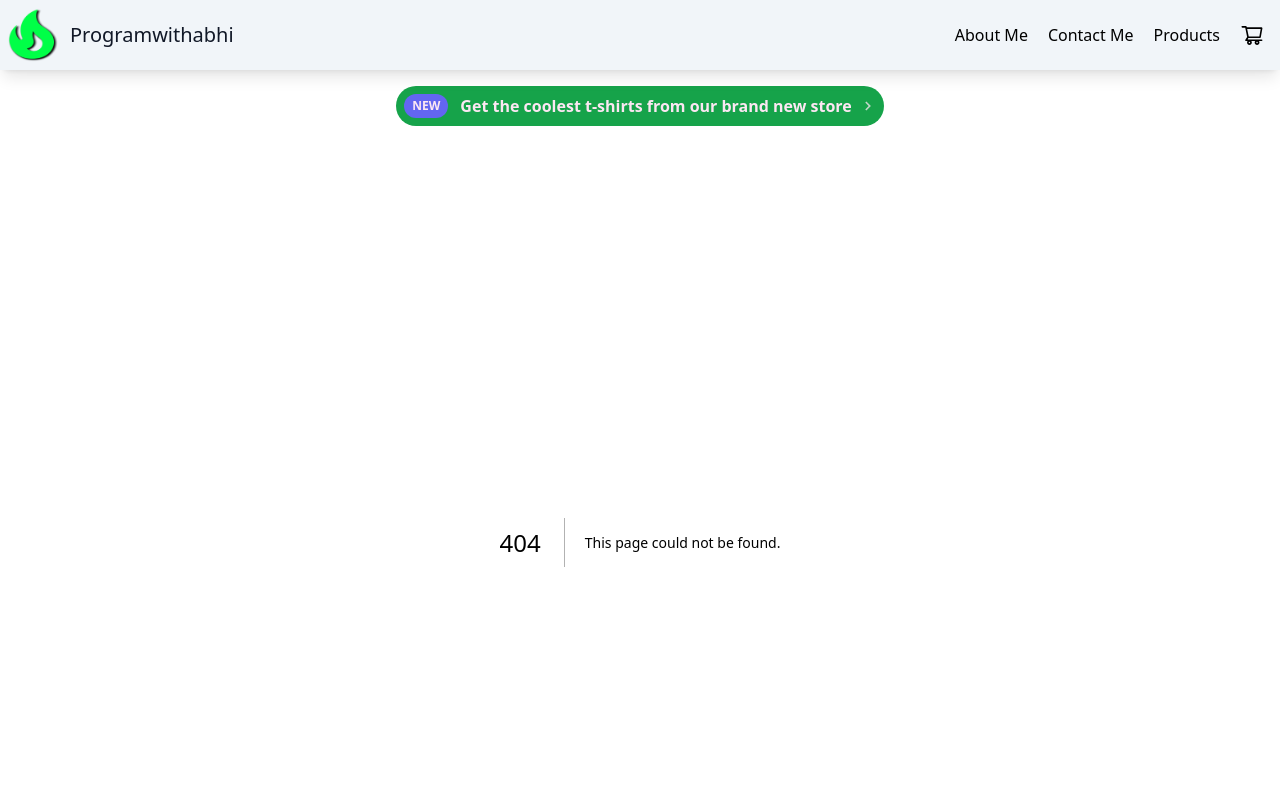
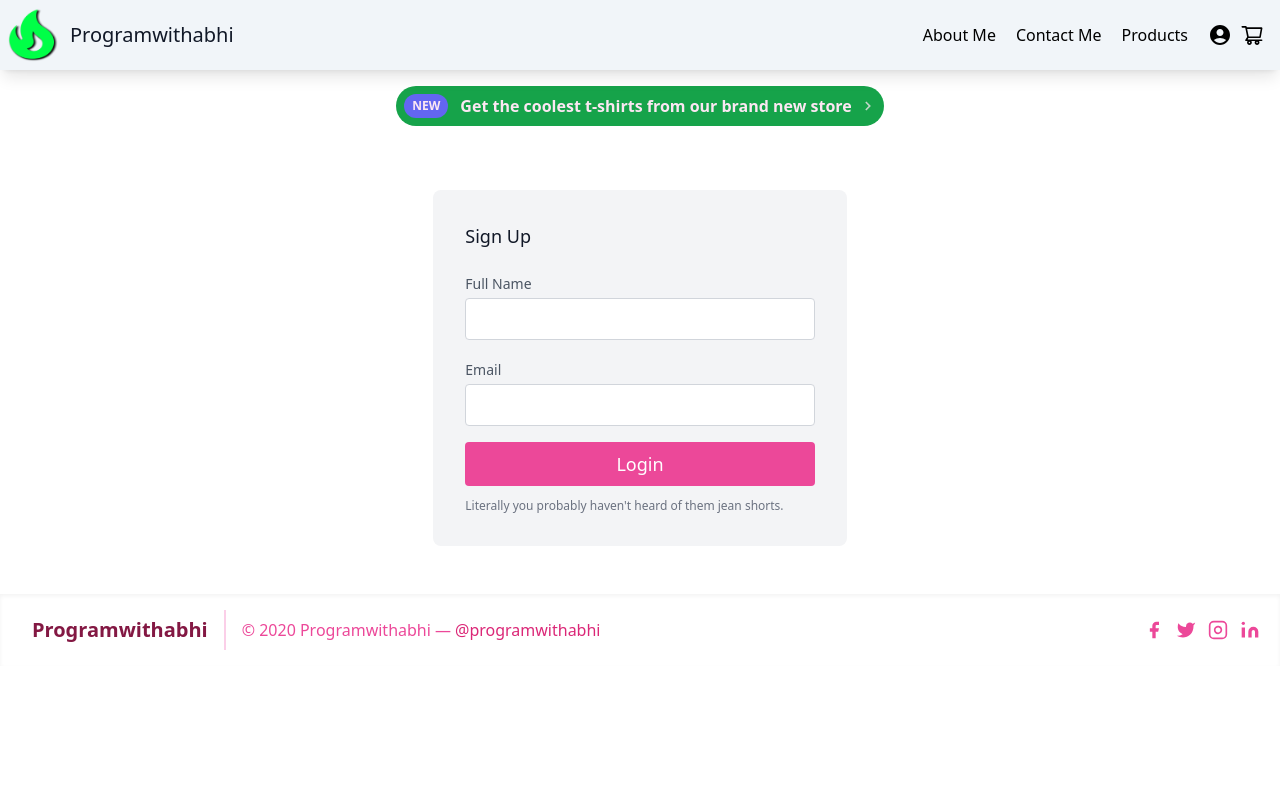
Before and after one commit to programwithabhi33/ecommerce_next_app, a Next.js app: page /login in a window 1280 px wide. Before the commit this address had no page. Shown: the top 800 px of the page. Built offline with nearby package versions, Linux system fonts and the light colour scheme.

Commit message:
added the login page

```diff
--- a/components/Navbar.js
+++ b/components/Navbar.js
@@ -1,39 +1,40 @@
 import React, { useEffect, useRef } from 'react'
 import Image from 'next/image';
 import Link from 'next/link'
-import { AiFillCloseCircle,AiOutlineShoppingCart } from 'react-icons/ai';
+import { AiFillCloseCircle, AiOutlineShoppingCart } from 'react-icons/ai';
+import { MdAccountCircle } from 'react-icons/md';
 const Navbar = () => {
+
   const ref = useRef('')
-  const handleClick = ()=>{
-    if(ref.current.classList.contains("translate-x-full")){
+  const handleClick = () => {
+    if (ref.current.classList.contains("translate-x-full")) {
       ref.current.classList.remove("translate-x-full")
       ref.current.classList.add("translate-x-0")
     }
-    else{
+    else {
       ref.current.classList.remove("translate-x-0")
       ref.current.classList.add("translate-x-full")
     }
   }
-
-
   return (
     <>
       <nav className='bg-slate-100 shadow-lg sticky top-0 z-30'>
         <div className="container mx-auto flex flex-wrap p-2 flex-col md:flex-row items-center">
           <a className="flex title-font font-medium items-center text-gray-900 mb-4 md:mb-0">
-            <Image src="/myLogo2.png" alt="Picture of the author" width={50} height={50}/>
+            <Image src="/myLogo2.png" alt="Picture of the author" width={50} height={50} />
             <span className="ml-3 text-xl">Programwithabhi</span>
           </a>
           <nav className="md:ml-auto flex flex-wrap items-center text-base justify-center">
-            <Link legacyBehavior  href={"/"}><a className="mr-5 hover:text-pink-900 cursor-pointer">About Me</a></Link>
-            <Link legacyBehavior  href={"/"}><a className="mr-5 hover:text-pink-900 cursor-pointer">Contact Me</a></Link>
+            <Link legacyBehavior href={"/"}><a className="mr-5 hover:text-pink-900 cursor-pointer">About Me</a></Link>
+            <Link legacyBehavior href={"/"}><a className="mr-5 hover:text-pink-900 cursor-pointer">Contact Me</a></Link>
             {/* <Link legacyBehavior  href={"/sample"}><a className="mr-5 hover:text-pink-900 cursor-pointer">My Projects</a></Link> */}
-            <Link legacyBehavior  href={"/products"}><a className="mr-5 hover:text-pink-900 cursor-pointer">Products</a></Link>
+            <Link legacyBehavior href={"/products"}><a className="mr-5 hover:text-pink-900 cursor-pointer">Products</a></Link>
           </nav>
-          <AiOutlineShoppingCart className='cursor-pointer font-semibold text-2xl mr-2' onClick={handleClick}/>
+          <Link href={'/login'}><MdAccountCircle className='cursor-pointer font-semibold text-2xl mr-2'/></Link>
+          <AiOutlineShoppingCart className='cursor-pointer font-semibold text-2xl mr-2' onClick={handleClick} />
         </div>
         <div ref={ref} className="sideCart absolute top-0 right-0 bg-pink-600 px-11 py-4 transition-all translate translate-transform translate-x-full">
-      <AiFillCloseCircle onClick={handleClick} className='cursor-pointer text-xl absolute right-1 top-1'/>
+          <AiFillCloseCircle onClick={handleClick} className='cursor-pointer text-xl absolute right-1 top-1' />
           <ol>
             <li>abhishek</li>
             <li>abhishek2</li>
@@ -45,7 +46,7 @@
         <div className="p-2 bg-green-600 items-center text-pink-100 leading-none lg:rounded-full flex lg:inline-flex" role="alert">
           <span className="flex rounded-full bg-indigo-500 uppercase px-2 py-1 text-xs font-bold mr-3">New</span>
           <span className="font-semibold mr-2 text-left flex-auto">Get the coolest t-shirts from our brand new store</span>
-    <svg className="fill-current opacity-75 h-4 w-4" xmlns="http://www.w3.org/2000/svg" viewBox="0 0 20 20"><path d="M12.95 10.707l.707-.707L8 4.343 6.586 5.757 10.828 10l-4.242 4.243L8 15.657l4.95-4.95z"/></svg>
+          <svg className="fill-current opacity-75 h-4 w-4" xmlns="http://www.w3.org/2000/svg" viewBox="0 0 20 20"><path d="M12.95 10.707l.707-.707L8 4.343 6.586 5.757 10.828 10l-4.242 4.243L8 15.657l4.95-4.95z" /></svg>
         </div>
       </div>
     </>
--- /dev/null
+++ b/pages/login.js
@@ -0,0 +1,27 @@
+import React from 'react'
+
+const login = () => {
+    return (
+        <div>
+            <section className="text-gray-600 body-font">
+                <div className="container px-5 py-12 mx-auto flex flex-wrap items-center">
+                    <div className="lg:w-2/6 md:w-1/2 bg-gray-100 rounded-lg p-8 flex flex-col m-auto w-full mt-10 md:mt-0">
+                        <h2 className="text-gray-900 text-lg font-medium title-font mb-5">Sign Up</h2>
+                        <div className="relative mb-4">
+                            <label for="full-name" className="leading-7 text-sm text-gray-600">Full Name</label>
+                            <input type="text" id="full-name" name="full-name" className="w-full bg-white rounded border border-gray-300 focus:border-pink-500 focus:ring-2 focus:ring-pink-200 text-base outline-none text-gray-700 py-1 px-3 leading-8 transition-colors duration-200 ease-in-out"/>
+                        </div>
+                        <div className="relative mb-4">
+                            <label for="email" className="leading-7 text-sm text-gray-600">Email</label>
+                            <input type="email" id="email" name="email" className="w-full bg-white rounded border border-gray-300 focus:border-pink-500 focus:ring-2 focus:ring-pink-200 text-base outline-none text-gray-700 py-1 px-3 leading-8 transition-colors duration-200 ease-in-out"/>
+                        </div>
+                        <button className="text-white bg-pink-500 border-0 py-2 px-8 focus:outline-none hover:bg-pink-600 rounded text-lg">Login</button>
+                        <p className="text-xs text-gray-500 mt-3">Literally you probably haven't heard of them jean shorts.</p>
+                    </div>
+                </div>
+            </section>
+        </div>
+    )
+}
+
+export default login
```
Lines whose indentation alone changed are shown as unchanged.
